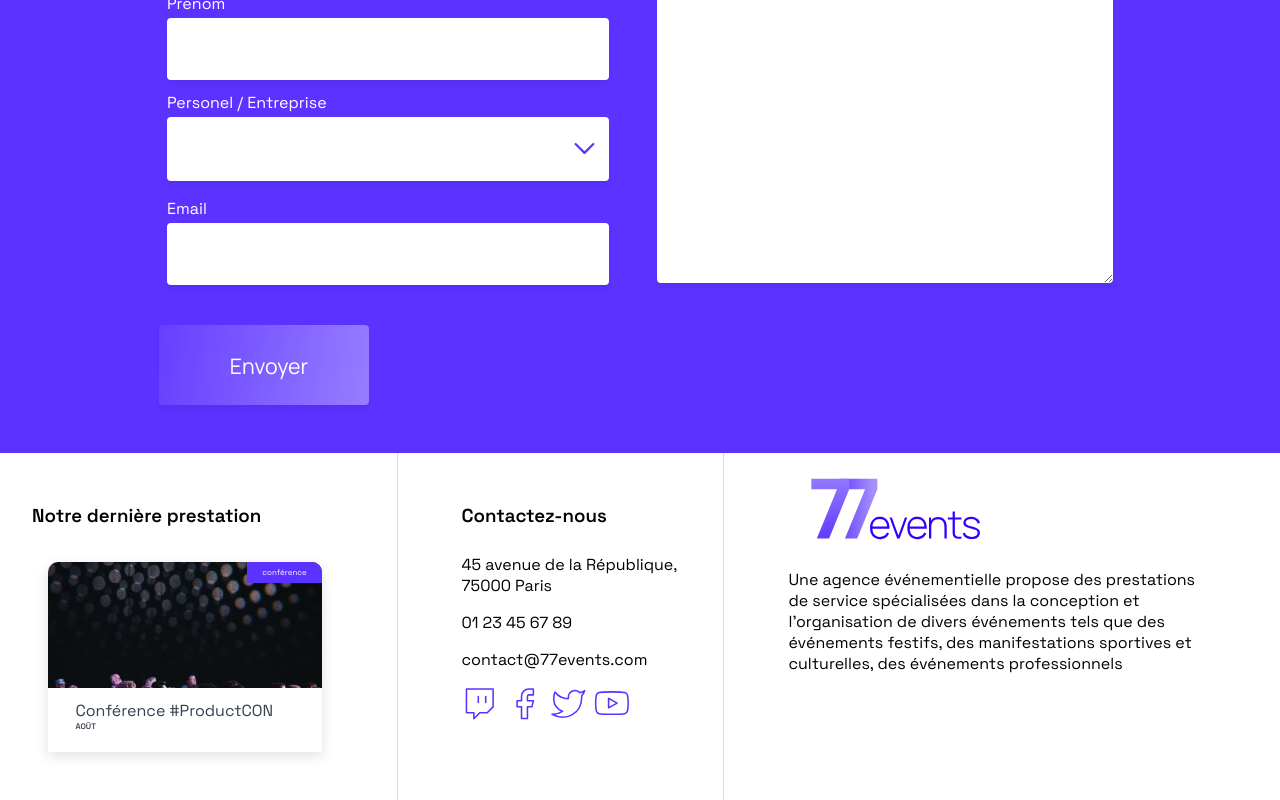
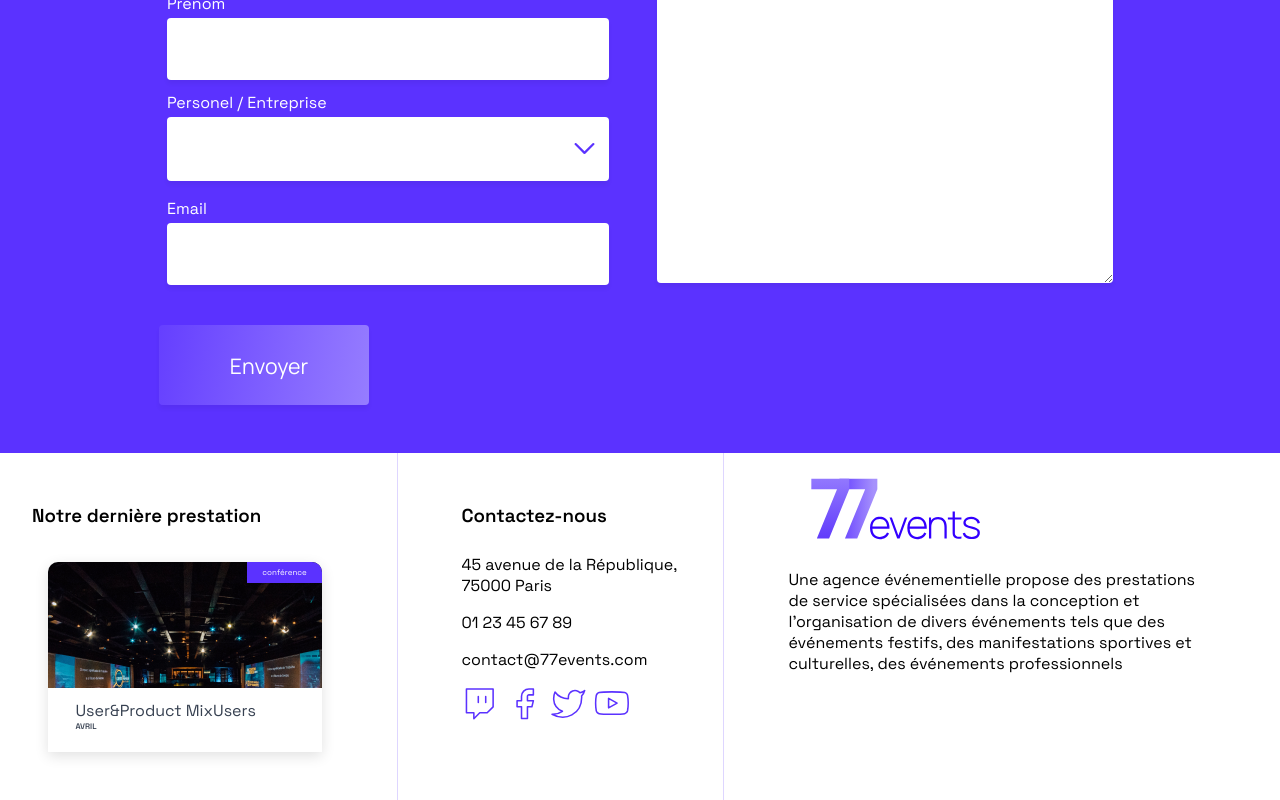
Before and after one commit to Dam-C/OC_P10, a React (Create React App) app: page / in a window 1280 px wide. Shown: the part 5660-6460 px from the top of the page. Built offline with nearby package versions, Linux system fonts and the light colour scheme.

Commit message:
all tests okay, warnings and errors corrected

```diff
--- a/src/containers/Events/index.js
+++ b/src/containers/Events/index.js
@@ -14,7 +14,7 @@ const EventList = () => {
   const [type, setType] = useState();
   const [currentPage, setCurrentPage] = useState(1);
 
-  // fonction de filtre modifiée pour utiliser la methode slice(), plus performante car la fnction n'évalue pas chaque élément mais sort un ensemble d'event correspondant au type sélectionné
+  // fonction de filtre modifiée pour utiliser la methode slice(), plus performante car la fonction n'évalue pas chaque élément mais sort un ensemble d'event correspondant au type sélectionné
   const start = (currentPage - 1) * PER_PAGE;
   const end = start + PER_PAGE;
 
--- a/src/containers/Slider/index.js
+++ b/src/containers/Slider/index.js
@@ -1,4 +1,4 @@
-import { useEffect, useState } from "react";
+import React, { useEffect, useState } from "react";
 import { useData } from "../../contexts/DataContext";
 import { getMonth } from "../../helpers/Date";
 
@@ -8,8 +8,16 @@ const Slider = () => {
   const { data } = useData();
   const [index, setIndex] = useState(0);
   const byDateDesc = data?.focus.sort((evtA, evtB) =>
+    // le brief indique que les events ne s'affichent pas du plus ancien au plus récent, mais c'est pourtant le cas, rien à corriger ici
     new Date(evtA.date) < new Date(evtB.date) ? -1 : 1
   );
+
+  //fonction ajoutée pour modifier la case indiquant sur quelle image on se situe
+  const handleRadioChange = (e) => {
+    const newIndex = 0;
+    setIndex(newIndex);
+  };
+
   const nextCard = () => {
     setTimeout(() => {
       // ajout d'une condition de vérification de la valeur de "byDateDesc" pour savoir si elle est bien définie
@@ -27,9 +35,9 @@ const Slider = () => {
   return (
     <div className="SlideCardList">
       {byDateDesc?.map((event, idx) => (
-        <>
+        // Key passee sur un Reacct Fragment pour permettre de ne pas générer de warning
+        <React.Fragment key={idx}>
           <div
-            key={event.title}
             className={`SlideCard SlideCard--${
               index === idx ? "display" : "hide"
             }`}
@@ -53,18 +61,19 @@ const Slider = () => {
             <div className="SlideCard__pagination">
               {byDateDesc.map((_, radioIdx) => (
                 <input
-                  key={event.id}
+                  key={radioIdx}
                   type="radio"
                   name="radio-button"
                   checked={
                     //idx remplacé par index
                     index === radioIdx
                   }
+                  onChange={handleRadioChange}
                 />
               ))}
             </div>
           </div>
-        </>
+        </React.Fragment>
       ))}
     </div>
   );
--- a/src/pages/Home/index.js
+++ b/src/pages/Home/index.js
@@ -16,12 +16,13 @@ const Home = () => {
   // "last" remplacé par "data", "last" ne renvoyait à rien
   const { data } = useData();
   // l'utilisation de map+sort+shift en comparant les date pour obtenir la plus récente a permis de résoudre le problème
+
   const latestEvent = data?.events
     .map((item) => {
       return {
         title: item.title,
         cover: item.cover,
-        theDate: item.date,
+        date: new Date(item.date),
         type: item.type,
       };
     })
@@ -29,6 +30,7 @@ const Home = () => {
       (eventA, eventB) => new Date(eventB.theDate) - new Date(eventA.theDate)
     )
     .shift();
+
   return (
     <>
       <header>
@@ -134,15 +136,20 @@ const Home = () => {
         <div className="col presta" data-testid="last-event">
           <h3>Notre dernière prestation</h3>
           <EventCard
-            imageSrc={latestEvent?.cover}
-            title={latestEvent?.title}
-            date={latestEvent?.theDate}
+            // mise en place de ternaires de vérifiction des données passées pour éviter des warnings
+            imageSrc={latestEvent === undefined ? "" : latestEvent?.cover}
+            date={
+              latestEvent === undefined
+                ? new Date()
+                : new Date(latestEvent.date)
+            }
+            title={latestEvent === undefined ? "" : latestEvent?.title}
+            // label n'avait pas de donnée renseignée à part "boom"
+            label={latestEvent === undefined ? "" : latestEvent?.type}
             small
-            // label n'avait pas de donnée renseignée à part "boom"
-            label={latestEvent?.type}
           />
         </div>
-        <div className="col contact">
+        <div className="col contact" data-testid="socials-and-contact">
           <h3>Contactez-nous</h3>
           <address>45 avenue de la République, 75000 Paris</address>
           <div>01 23 45 67 89</div>
@@ -153,6 +160,7 @@ const Home = () => {
               target="_blank"
               className="twitch-link social-media-link"
               rel="noreferrer"
+              data-testid="twitch-icon"
             >
               <Icon name="twitch" />
             </a>
@@ -161,6 +169,7 @@ const Home = () => {
               target="_blank"
               className="fb-link social-media-link"
               rel="noreferrer"
+              data-testid="fb-icon"
             >
               <Icon name="facebook" />
             </a>
@@ -169,14 +178,16 @@ const Home = () => {
               target="_blank"
               className="twitter-link social-media-link"
               rel="noreferrer"
+              data-testid="twitter-icon"
             >
-              <Icon name="twitter" />
+              <Icon name="twitter" data-testid="twitter-icon" />
             </a>
             <a
               href="https://www.youtube.com/"
               target="_blank"
               className="yt-link social-media-link"
               rel="noreferrer"
+              data-testid="yt-icon"
             >
               <Icon name="youtube" />
             </a>
```
Also changed, not shown: 1 other file (tests, documents, lock files or other folders).
